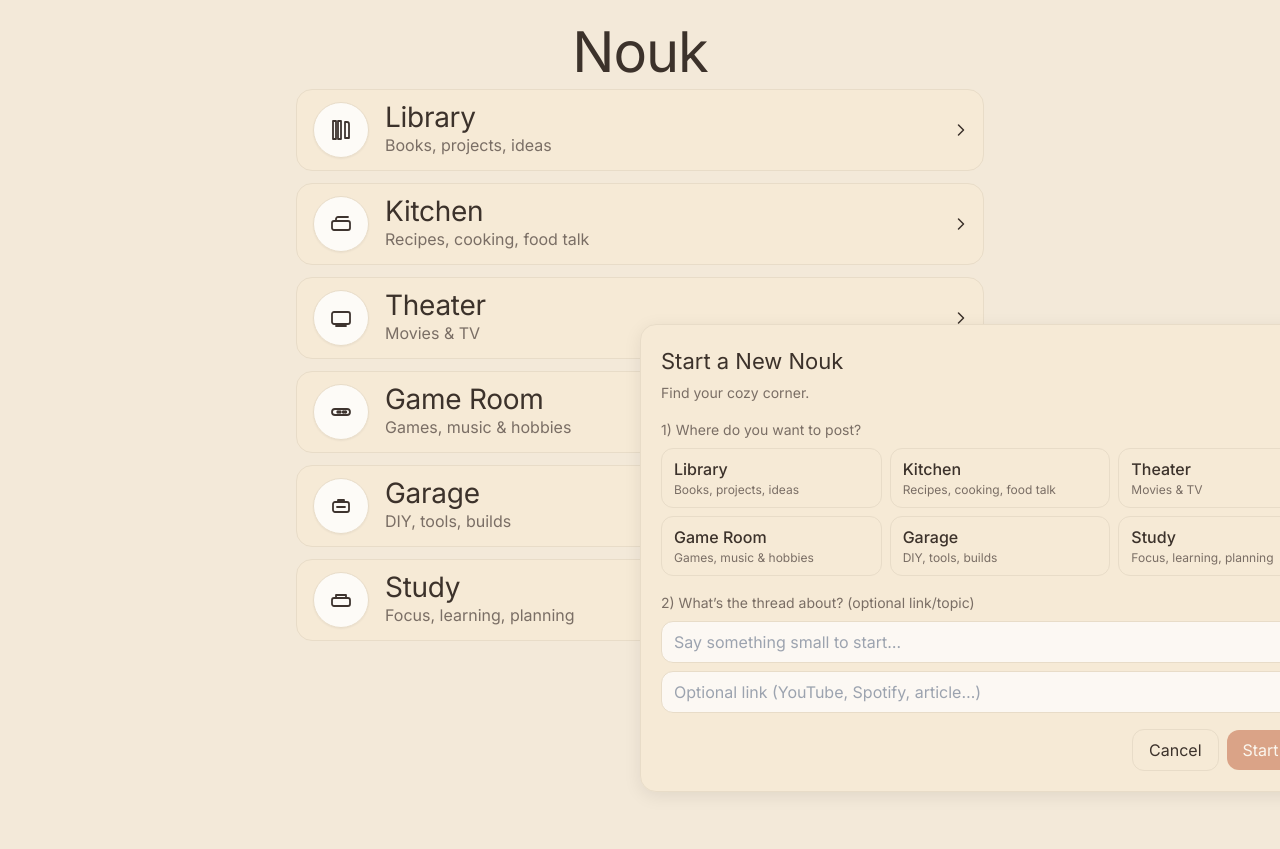
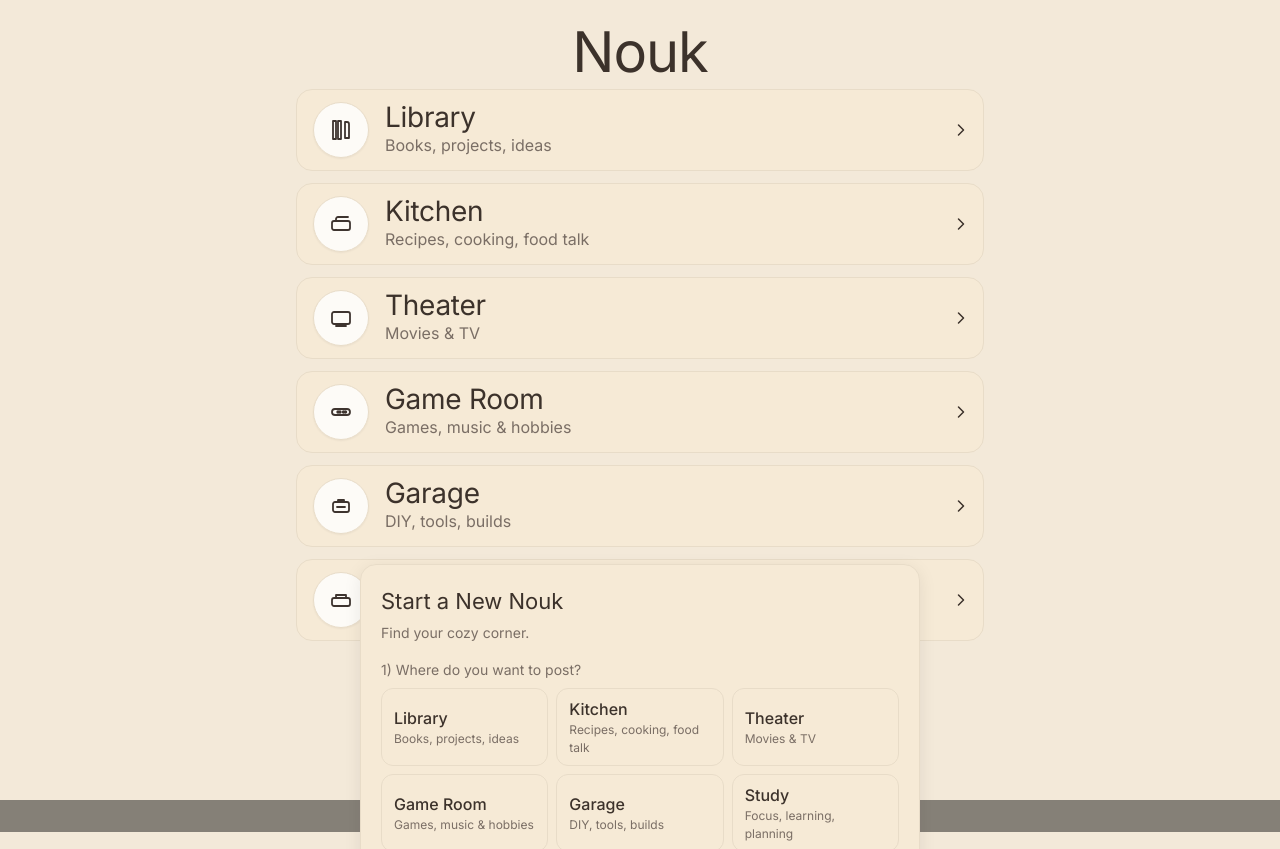
Before and after one commit to dus10-sudo/Nouk-V2, a Next.js app: page / in a window 1280 px wide. Both pictures are taken after a click on the button "Share a Thought". Built offline with nearby package versions, Linux system fonts and the light colour scheme; a web font is replaced by a local one.

Commit message:
Update ShareThought.tsx

```diff
--- a/src/components/ShareThought.tsx
+++ b/src/components/ShareThought.tsx
@@ -22,20 +22,18 @@ export default function ShareThought() {
   const [title, setTitle] = useState('');
   const [link, setLink] = useState('');
 
-  // Lock body scroll when the sheet is open
+  // Lock scroll when open
   useEffect(() => {
     const prev = document.body.style.overflow;
-    if (open) document.body.style.overflow = 'hidden';
-    else document.body.style.overflow = prev || '';
+    document.body.style.overflow = open ? 'hidden' : prev || '';
     return () => { document.body.style.overflow = prev || ''; };
   }, [open]);
 
-  // Close helpers
   const close = () => setOpen(false);
 
   return (
     <>
-      {/* CTA — hidden while modal is open so it doesn't get pushed/covered */}
+      {/* Bottom CTA — hidden while modal is open */}
       {!open && (
         <button
           onClick={() => setOpen(true)}
@@ -45,17 +43,16 @@ export default function ShareThought() {
         </button>
       )}
 
-      {/* Overlay */}
+      {/* Centered modal */}
       {open && (
         <div
-          className="fixed inset-0 z-[60] bg-black/35"
+          className="fixed inset-0 z-[60] flex items-center justify-center bg-black/45 p-4"
+          role="dialog"
+          aria-modal="true"
           onClick={close}
-          aria-modal="true"
-          role="dialog"
         >
-          {/* Bottom sheet */}
           <div
-            className="animate-modalIn fixed left-1/2 -translate-x-1/2 bottom-[max(8px,env(safe-area-inset-bottom))] z-[70] w-[92%] max-w-[720px] rounded-2xl border border-[var(--ring)] bg-[var(--card)] shadow-soft p-5"
+            className="w-full max-w-[560px] max-h-[85vh] overflow-auto rounded-2xl border border-[var(--ring)] bg-[var(--card)] p-5 shadow-soft"
             onClick={(e) => e.stopPropagation()}
           >
             <h2 className="mb-1 text-[22px] font-serif">Start a New Nouk</h2>
@@ -102,7 +99,6 @@ export default function ShareThought() {
               className="mb-4 w-full rounded-xl border border-[var(--ring)] bg-white/70 px-3 py-2 outline-none"
             />
 
-            {/* Actions */}
             <div className="flex items-center justify-end gap-2">
               <button
                 onClick={close}
```
